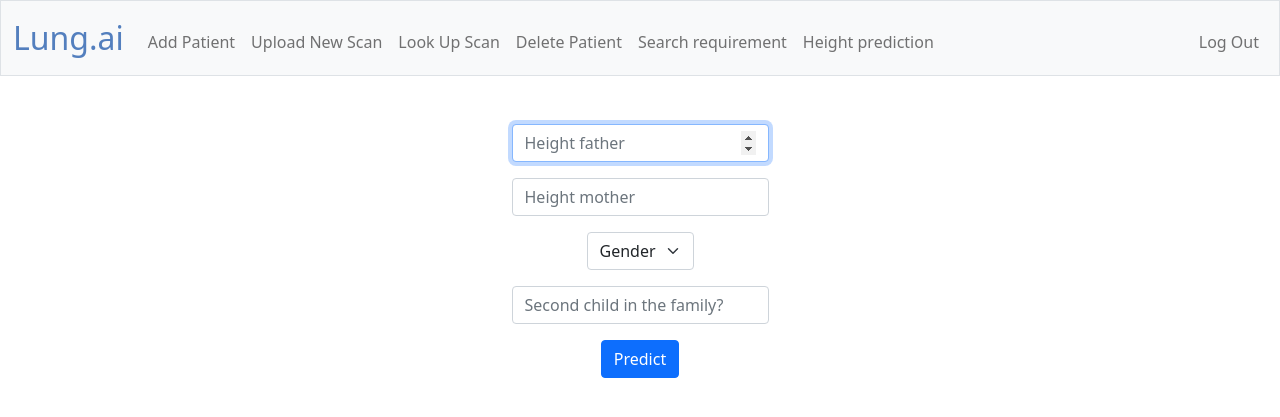
After one commit to hoanganhnh/lung-cancer-detection, a Flask app: page /height-prediction in a window 1280 px wide. The commit adds this page. Shown: the top 417 px of the page. Run offline with Flask 3, Linux system fonts and the light colour scheme; the visitor is signed in with stand-in values (Sample User, id 1); parts of the project's set-up code (start-up, migrations or seed data) failed here and were passed over; some libraries are stand-ins or nearby versions.

Commit message:
create height detect

```diff
--- a/app.py
+++ b/app.py
@@ -337,6 +337,15 @@ def input_rqm():
         return render_template("input-rqm.html")
 
 
+@app.route("/height-prediction", methods=["GET", "POST"])
+@login_required
+def height_prediction():
+    if request.method == "POST":
+        return render_template("display-height-prediction.html", height=165)
+    else:
+        return render_template("height-prediction.html")
+
+
 def errorhandler(e):
     """Handle error"""
     if not isinstance(e, HTTPException):
--- a/templates/display-scan.html
+++ b/templates/display-scan.html
@@ -1,12 +1,12 @@
 {% extends "layout.html" %}
 
 {% block title %}
-    PET Scan Data
+    Lung Scan Data
 {% endblock %}
 
 {% block main %}
     <div class="table">
-        <h1>PET Scan Data</h1>
+        <h1>Lung Scan Data</h1>
         <table style="border:1px solid black;margin-left:auto;margin-right:auto;margin-top:30px;width:70%;">
             <thead>
                 <tr>
--- /dev/null
+++ b/templates/height-prediction.html
@@ -0,0 +1,32 @@
+{% extends "layout.html" %}
+
+{% block title %}
+Add Patient
+{% endblock %}
+
+{% block main %}
+
+<form action="/height-prediction" method="post">
+    <div class="mb-3">
+        <input autocomplete="off" autofocus class="form-control mx-auto w-auto" id="height_father" name="height_father"
+            placeholder="Height father" type="number">
+    </div>
+    <div class="mb-3">
+        <input autocomplete="off" autofocus class="form-control mx-auto w-auto" id="height_father" name="height_mother"
+            placeholder="Height mother" type="number">
+    </div>
+    <div class="mb-3">
+        <select name=gender" class="form-select form-control mx-auto w-auto" aria-label="Default select Gender">
+            <option selected>Gender</option>
+            <option value="0">Female</option>
+            <option value="1">Male</option>
+        </select>
+    </div>
+    <div class="mb-3">
+        <input autocomplete="off" autofocus class="form-control mx-auto w-auto" id="height_father" name="number_of_child_family"
+            placeholder="Second child in the family?" type="number">
+    </div>
+    <button class="btn btn-primary" type="submit">Predict</button>
+</form>
+
+{% endblock %}
--- a/templates/layout.html
+++ b/templates/layout.html
@@ -34,6 +34,7 @@
                             <li class="nav-item"><a class="nav-link" href="/select-patient">Look Up Scan</a></li>
                             <li class="nav-item"><a class="nav-link" href="/delete">Delete Patient</a></li>
                             <li class="nav-item"><a class="nav-link" href="/input-rqm">Search requirement</a></li>
+                            <li class="nav-item"><a class="nav-link" href="/height-prediction">Height prediction</a></li>
                         </ul>
                         <ul class="navbar-nav ms-auto mt-2">
                             <li class="nav-item"><a class="nav-link" href="/logout">Log Out</a></li>
```
Also changed, not shown: templates/display-height-prediction.html (added, +14 -0 lines).
